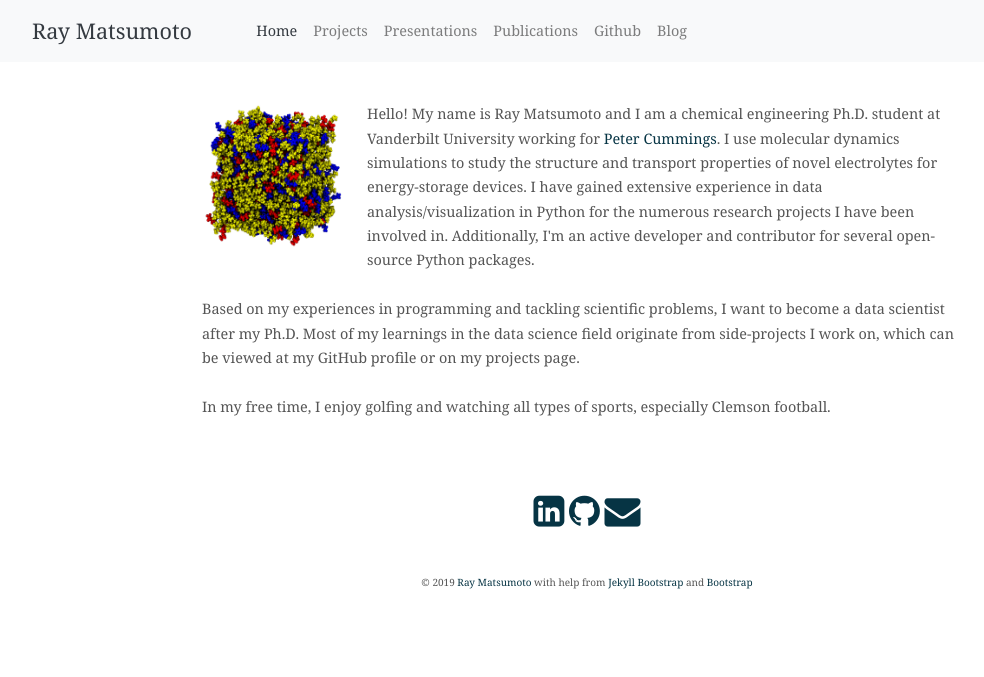
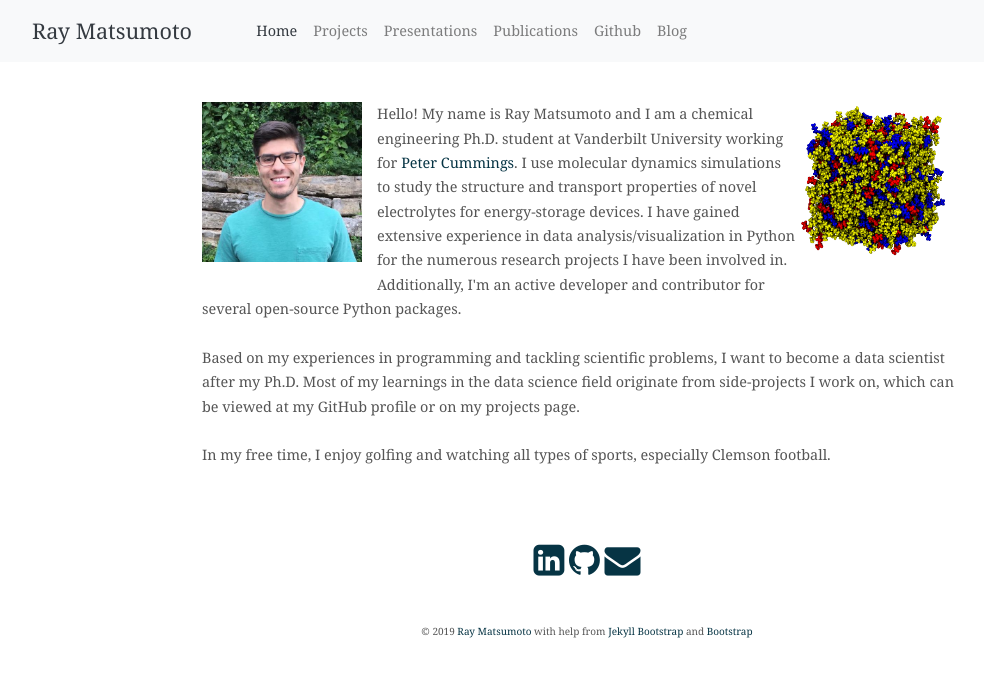
Before and after one commit to rmatsum836/rmatsum836.github.io, a Jekyll site: the page built from index.md, in a window 1280 px wide. Shown: the top 677 px of the page, without its empty margins (53-1037 px from the left). Built offline with Jekyll 4.4.1, drawn with Linux system fonts in a browser that asks for light colours; nearby versions of some CDN libraries.

Commit message:
Add headshot

```diff
--- a/index.md
+++ b/index.md
@@ -5,7 +5,9 @@ layout: default
 
 <div style="max-width:800px;margin-left:auto;margin-right:auto;padding-top:40px;padding-bottom:20px;padding-left:15px;padding-right:15px">
 
-  <img style="float: left; margin: 0px 15px 15px 0px;" src="/images/website-image.png" width="150" height="150" />
+  <img style="float: right; margin: 0px 15px 15px 0px;" src="/images/website-image.png" width="160" height="160" />
+
+  <img style="float: left; margin: 0px 15px 15px 0px;" src="/images/ray.jpeg" width="160" height="160" />
 
    <p>Hello! My name is Ray Matsumoto and I am a
    chemical engineering Ph.D. student at Vanderbilt
```
Also changed, not shown: images/ray.jpeg (added).
